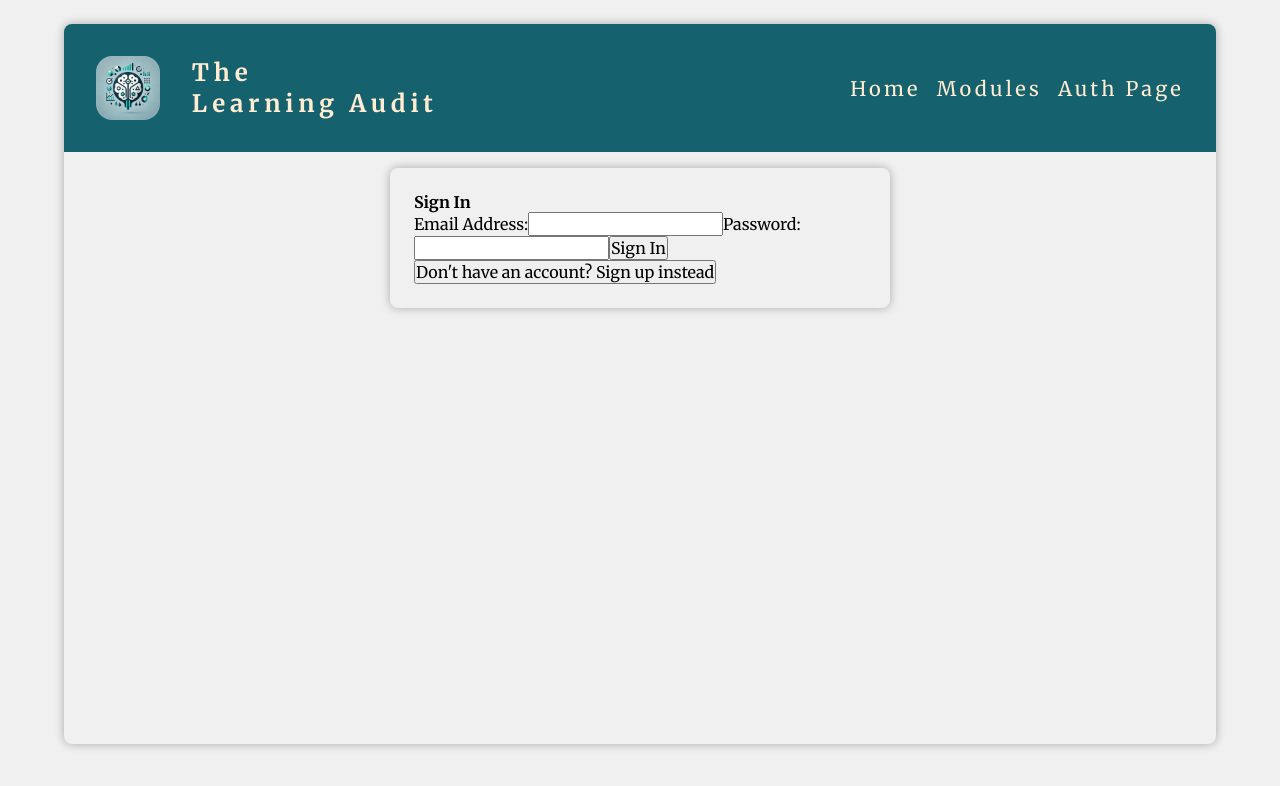
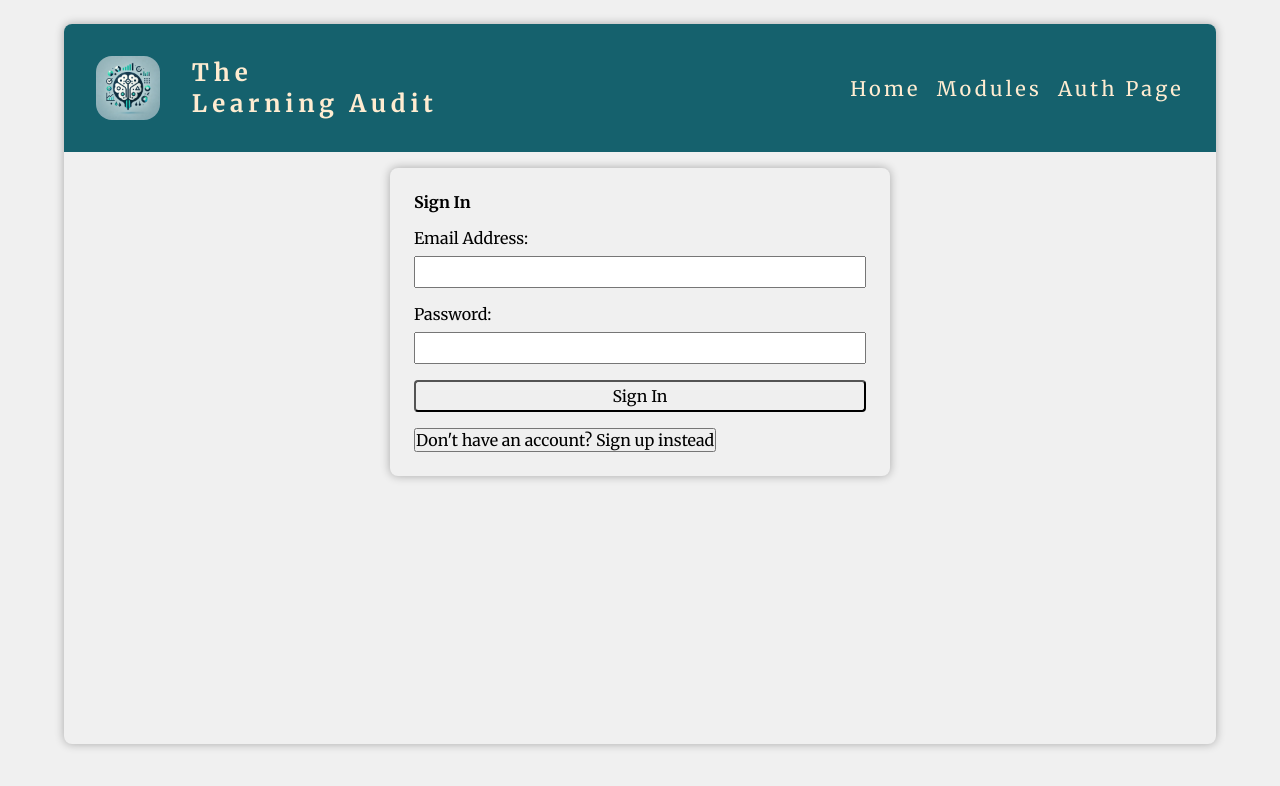
Before and after one commit to Tyriol/learning-audit, a Next.js app: page /auth in a window 1280 px wide. Shown: the top 786 px of the page. Built offline with nearby package versions, Linux system fonts and the light colour scheme.

Commit message:
update styling for the auth page form so that it's easier to work with

```diff
--- a/app/auth/page.js
+++ b/app/auth/page.js
@@ -99,23 +99,27 @@ export default function Auth() {
   return (
     <div className={styles.container}>
       <h2>{formView === "signin" ? "Sign In" : "Sign Up"}</h2>
-      <form action={submitAction}>
+      <form className={styles.form} action={submitAction}>
+        <div className={styles.input}>
           <label htmlFor="email" className={styles.formInput}>
             Email Address:
           </label>
           <input id="email" name="email" type="email"></input>
+        </div>
         {formView === "signup" ? (
-          <>
+          <div className={styles.input}>
             <label htmlFor="username" className={styles.formInput}>
               Username:
             </label>
             <input id="username" name="username" type="text"></input>
-          </>
+          </div>
         ) : null}
+        <div className={styles.input}>
           <label htmlFor="password" className={styles.formInput}>
             Password:
           </label>
           <input id="password" name="password" type="password"></input>
+        </div>
         <button type="submit">
           {isPending ? "signing in" : formView === "signin" ? "Sign In" : "Sign Up"}
         </button>
--- a/app/auth/page.module.css
+++ b/app/auth/page.module.css
@@ -5,3 +5,30 @@
   box-shadow: 0 0 10px rgba(0, 0, 0, 0.3);
   margin: 1rem auto;
 }
+
+.form {
+  display: flex;
+  flex-direction: column;
+  margin: 1rem 0;
+  gap: 1rem;
+}
+
+.form > button {
+  padding: 0.25rem;
+  border-radius: 0.25rem;
+}
+
+.form > button:hover {
+  cursor: pointer;
+  background-color: darkgrey;
+}
+
+.input {
+  display: flex;
+  flex-direction: column;
+  gap: 0.5rem;
+}
+
+.input > input {
+  padding: 0.25rem;
+}
```
Lines whose indentation alone changed are shown as unchanged.
